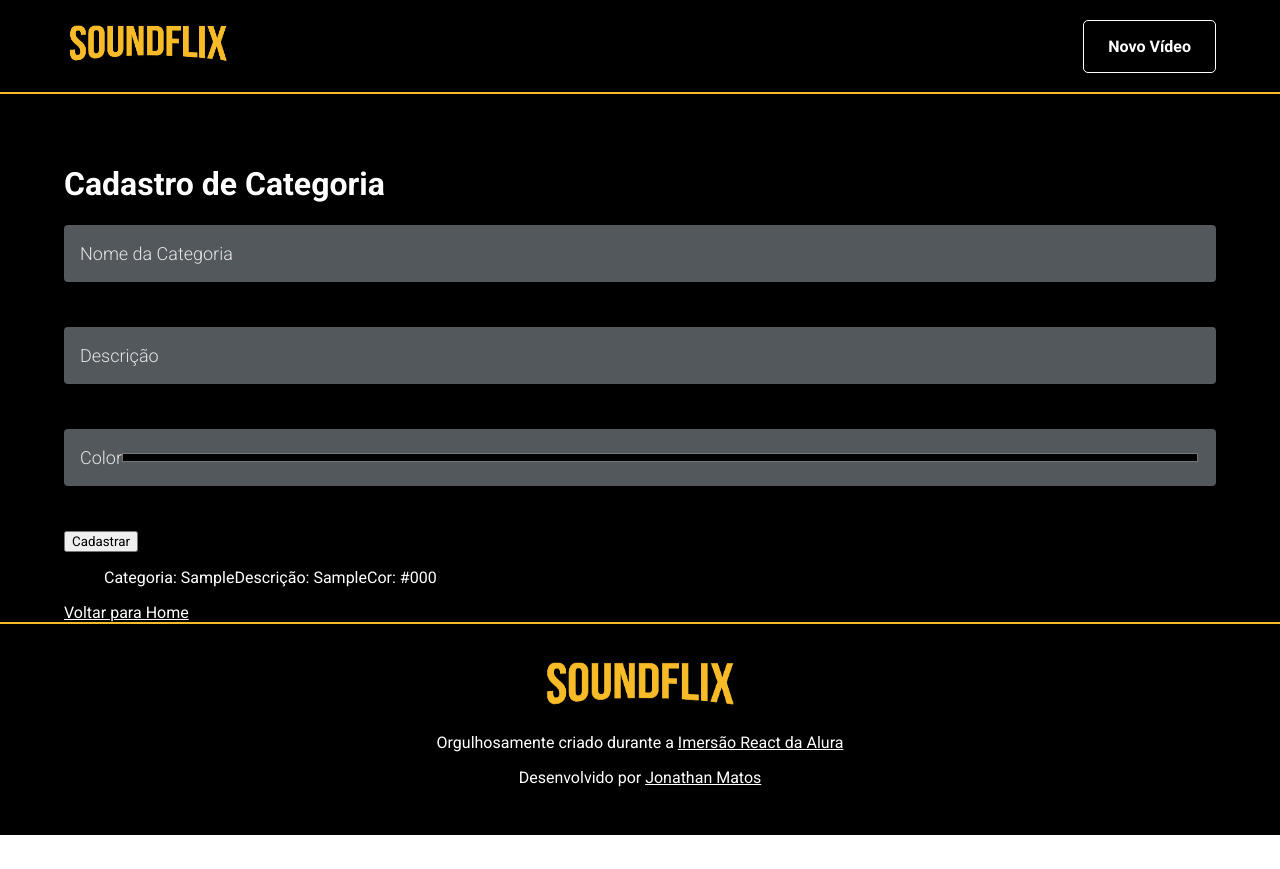
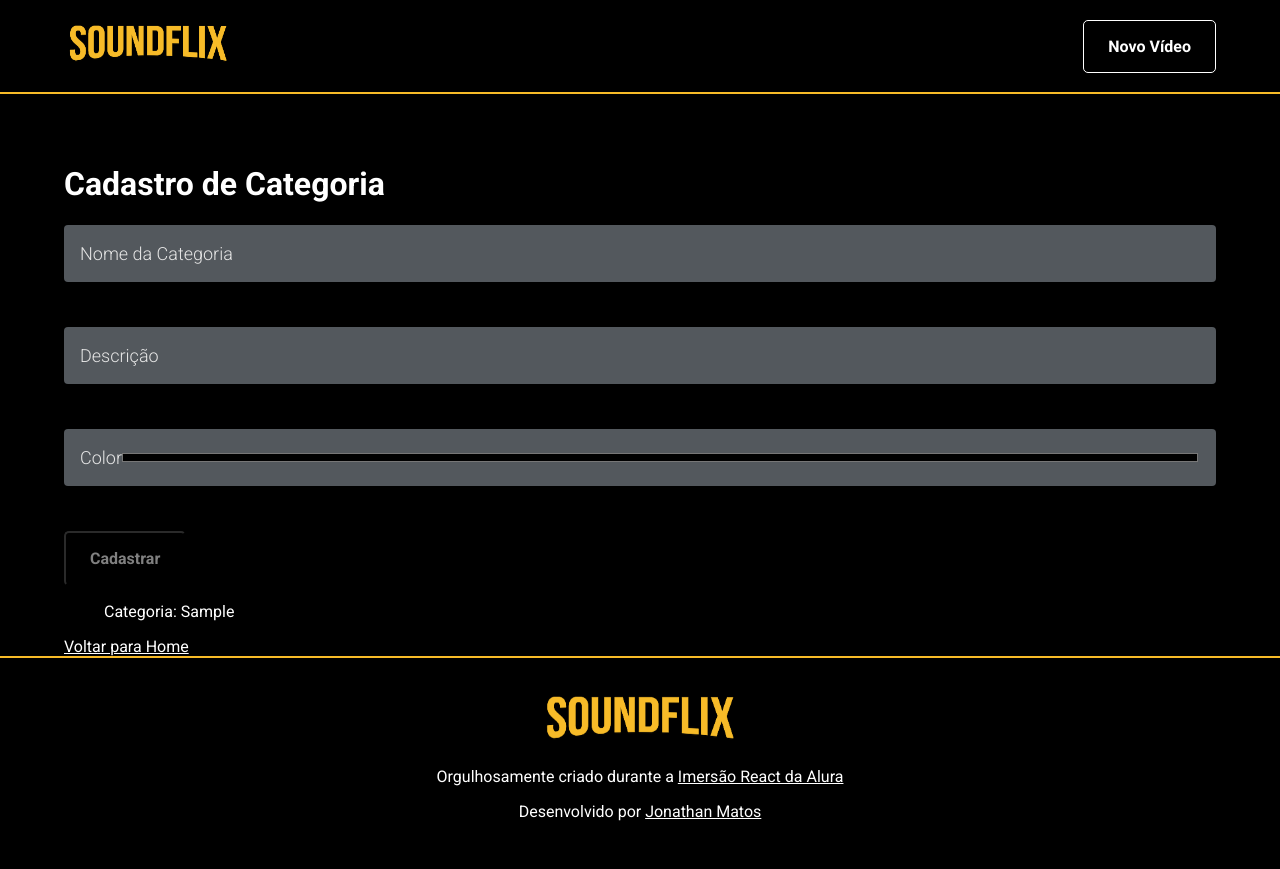
Before and after one commit to PequenoJoohn/imers-oReact, a React (Create React App) app: page /cadastro/categoria in a window 1280 px wide. Both pictures are taken after typing "Sample", "Sample" into the empty fields and a click on the button "Cadastrar". Before the commit the page ends 835 px from the top, so only its background shows below. Built offline with nearby package versions, Linux system fonts and the light colour scheme; no server answers.

Commit message:
Get data for api.

```diff
--- a/src/pages/cadastro/Categoria/index.js
+++ b/src/pages/cadastro/Categoria/index.js
@@ -1,8 +1,7 @@
 import React, { useState, useEffect } from 'react';
 import { Link } from 'react-router-dom';
-import api from '../../../services';
 
-import { Title, List } from './styles';
+import { Title, List, Button } from './styles';
 
 import PageDefault from '../../../components/PageDefault';
 import FormField from '../../../components/FormField';
@@ -32,14 +31,16 @@ function CadastroCategoria() {
   }
 
   useEffect(() => {
-    api.get('/categorias', async (response) => {
+    const URL = window.location.hostname.includes('localhost')
+      ? 'http://localhost:8080/categorias'
+      : 'https://api-soundflix.herokuapp.com/categorias';
+    fetch(URL)
+      .then(async (response) => {
         const resposta = await response.json();
         setCategorias([...resposta]);
       });
+  }, []);
 
-    // fetch(URL)
-    //   .then({
-    //   });
   // setTimeout(() => {
   //   setCategorias([
   //     ...categorias,
@@ -57,7 +58,6 @@ function CadastroCategoria() {
   //     },
   //   ]);
   // }, 4 * 1000);
-  }, []);
 
   return (
     <PageDefault>
@@ -97,7 +97,7 @@ function CadastroCategoria() {
           onChange={handleChangeValues}
         />
 
-        <button>Cadastrar</button>
+        <Button>Cadastrar</Button>
 
       </form>
 
@@ -108,17 +108,11 @@ function CadastroCategoria() {
       )}
 
       <List>
-        {categorias.map((categoria, index) => (
-          <li key={(categoria, index)}>
+        {categorias.map((categoria) => (
+          <li key={`${categoria}`}>
             Categoria:
             {' '}
             {categoria.name}
-            Descrição:
-            {' '}
-            {categoria.description}
-            Cor:
-            {' '}
-            {categoria.color}
           </li>
         ))}
       </List>
--- a/src/pages/cadastro/Categoria/styles.js
+++ b/src/pages/cadastro/Categoria/styles.js
@@ -35,3 +35,39 @@ export const List = styled.ul`
 
   }
 `;
+
+export const Button = styled.button`
+    color: var(--white);
+    background: none;
+    /* border: 1px solid var(--white); */
+    box-sizing: border-box;
+    cursor: pointer;
+    padding: 16px 24px;
+    font-style: normal;
+    font-weight: bold;
+    font-size: 16px;
+    outline: none;
+    border-radius: 5px;
+    text-decoration: none;
+    display: inline-block;
+    transition: opacity .3s;
+    &:hover, &:focus {
+        opacity: .5;
+    }
+
+    @media(max-width: 800px) {
+        position: fixed;
+        left:0;
+        bottom:0;
+        right:0;
+        background-color: var(--primary);
+        color: var(--white);
+        text-align: center;
+        border:0;
+        border-radius: 0;
+        &:hover,
+        &:focus{
+            opacity: 1;
+        }
+    }
+`;
--- a/src/services/index.js
+++ /dev/null
@@ -1,7 +0,0 @@
-import axios from 'axios';
-
-const api = axios.create({
-  baseURL: 'https://api-soundflix.herokuapp.com/',
-});
-
-export default api;
```
Lines whose indentation alone changed are shown as unchanged.
